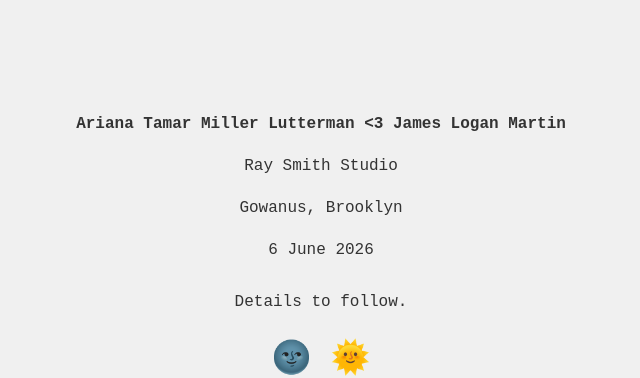
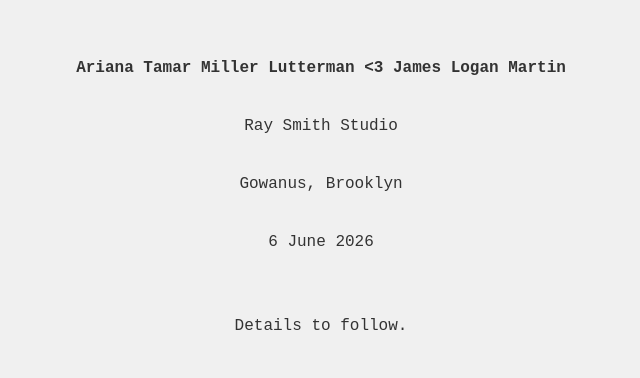
Before and after one commit to jameslmartin/partnership-party, a plain HTML site: page index.html in a window 1280 px wide. Shown: the part 150-528 px from the top of the page, without its empty margins (319-959 px from the left). Drawn offline with Linux system fonts and the light colour scheme.

Commit message:
Fix overflow

```diff
--- a/index.html
+++ b/index.html
@@ -10,9 +10,9 @@
     body {
         font-family: "Courier New", Courier, monospace;
         font-size: 16px;
-        line-height: 0;
+        line-height: 1;
         margin: 0;
-        padding: 0;
+        padding: 10px;
         box-sizing: border-box;
         background-color: #f0f0f0;
         color: #333;
@@ -21,17 +21,17 @@
         flex-direction: column;
         align-items: center;
         justify-content: center;
+        overflow-wrap: break-word;
         height: 100vh;
         width: 100vw;
         gap: 10px;
     }
 </style>
 <body>
-    <p><b>Ariana Tamar Miller Lutterman &lt;3 James Logan Martin</b></p>
+    <p><b>Ariana Tamar Miller Lutterman &lt;3 <wbr>James Logan Martin</b></p>
     <p>Ray Smith Studio</p>
     <p>Gowanus, Brooklyn</p>
     <p>6 June 2026</p>
-    <br>
     <br>
     <p>Details to follow.</p>
     <p style="font-size: 32px;">&#127770; &#127774;</p>
```
